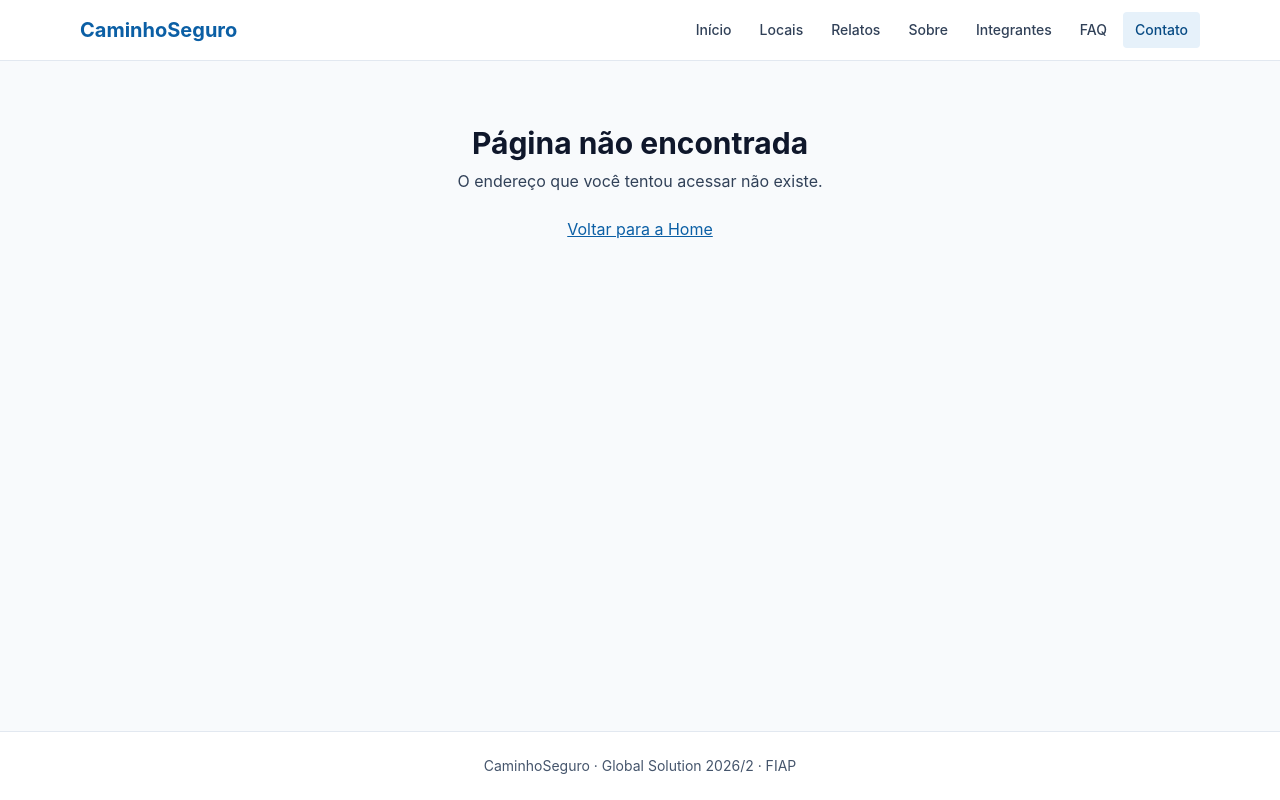
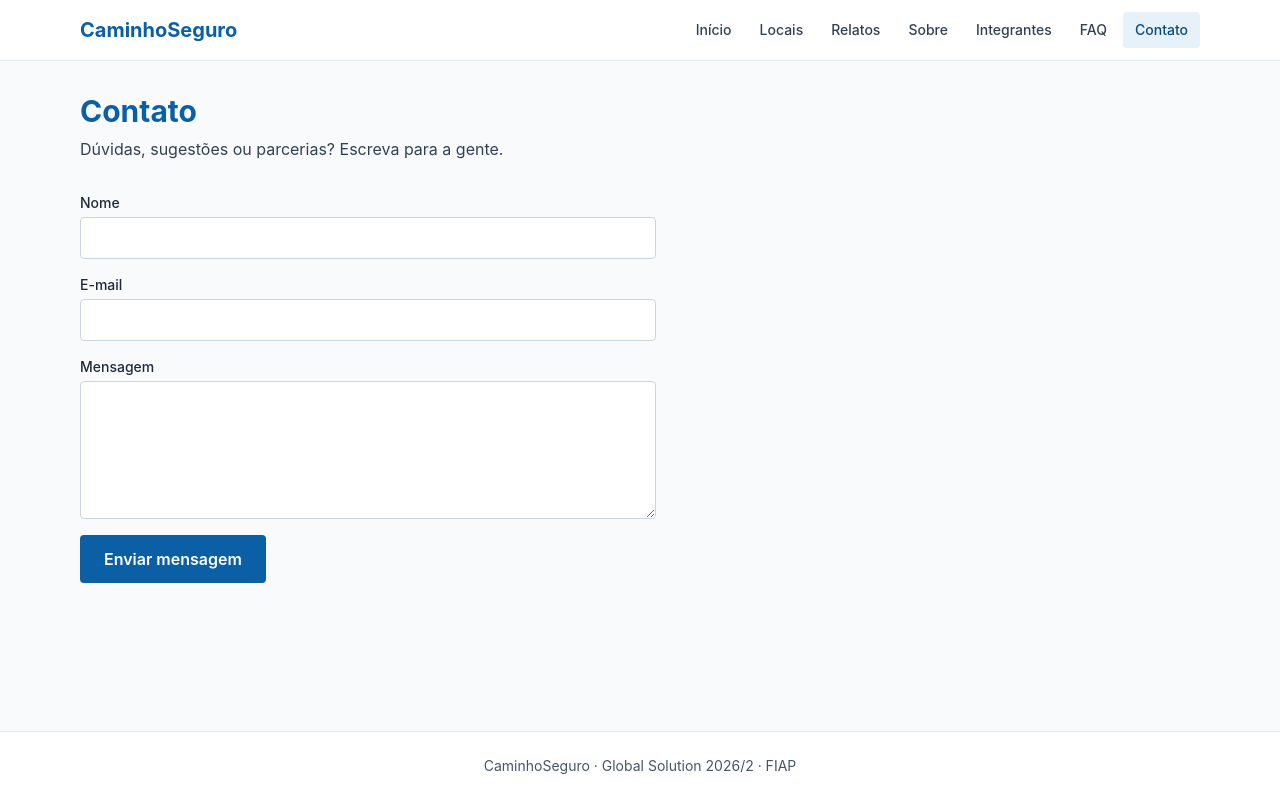
Before and after one commit to TailyniDev/caminhoseguro-front, a React (Vite) app: page /contato in a window 1280 px wide. Built offline with nearby package versions, Linux system fonts and the light colour scheme.

Commit message:
feat: cria página de contato com validação

```diff
--- /dev/null
+++ b/src/pages/Contato/index.tsx
@@ -0,0 +1,90 @@
+import { useState } from 'react'
+import { useForm } from 'react-hook-form'
+import TituloPagina from '../../components/TituloPagina'
+import CampoFormulario from '../../components/CampoFormulario'
+import { classeInput } from '../../utils/estilos'
+
+interface ContatoFormData {
+  nome: string
+  email: string
+  mensagem: string
+}
+
+export default function Contato() {
+  const [enviado, setEnviado] = useState(false)
+  const {
+    register,
+    handleSubmit,
+    reset,
+    formState: { errors },
+  } = useForm<ContatoFormData>()
+
+  function onSubmit() {
+    // Formulário institucional: a API não tem endpoint de contato, então só confirmamos na tela.
+    setEnviado(true)
+    reset()
+  }
+
+  return (
+    <section className="max-w-xl">
+      <TituloPagina titulo="Contato" subtitulo="Dúvidas, sugestões ou parcerias? Escreva para a gente." />
+
+      <form onSubmit={handleSubmit(onSubmit)} noValidate className="space-y-4">
+        <CampoFormulario id="nome" label="Nome" erro={errors.nome?.message}>
+          <input
+            id="nome"
+            type="text"
+            className={classeInput}
+            aria-invalid={Boolean(errors.nome)}
+            aria-describedby={errors.nome ? 'nome-erro' : undefined}
+            {...register('nome', {
+              required: 'Informe seu nome.',
+              minLength: { value: 3, message: 'O nome precisa ter pelo menos 3 caracteres.' },
+            })}
+          />
+        </CampoFormulario>
+
+        <CampoFormulario id="email" label="E-mail" erro={errors.email?.message}>
+          <input
+            id="email"
+            type="email"
+            className={classeInput}
+            aria-invalid={Boolean(errors.email)}
+            aria-describedby={errors.email ? 'email-erro' : undefined}
+            {...register('email', {
+              required: 'Informe seu e-mail.',
+              pattern: { value: /^\S+@\S+\.\S+$/, message: 'Informe um e-mail válido.' },
+            })}
+          />
+        </CampoFormulario>
+
+        <CampoFormulario id="mensagem" label="Mensagem" erro={errors.mensagem?.message}>
+          <textarea
+            id="mensagem"
+            rows={5}
+            className={classeInput}
+            aria-invalid={Boolean(errors.mensagem)}
+            aria-describedby={errors.mensagem ? 'mensagem-erro' : undefined}
+            {...register('mensagem', {
+              required: 'Escreva sua mensagem.',
+              minLength: { value: 10, message: 'A mensagem precisa ter pelo menos 10 caracteres.' },
+            })}
+          />
+        </CampoFormulario>
+
+        <button
+          type="submit"
+          className="rounded bg-primary px-6 py-3 font-semibold text-white hover:bg-primary-dark"
+        >
+          Enviar mensagem
+        </button>
+
+        {enviado && (
+          <p role="status" className="rounded bg-primary-bg p-3 text-primary-dark">
+            Mensagem enviada! Obrigado pelo contato.
+          </p>
+        )}
+      </form>
+    </section>
+  )
+}
--- a/src/routes/AppRoutes.tsx
+++ b/src/routes/AppRoutes.tsx
@@ -5,6 +5,7 @@ import Sobre from '../pages/Sobre'
 import Faq from '../pages/Faq'
 import Integrantes from '../pages/Integrantes'
 import NaoEncontrada from '../pages/NaoEncontrada'
+import Contato from '../pages/Contato'
 
 export const router = createBrowserRouter([
   {
@@ -16,6 +17,7 @@ export const router = createBrowserRouter([
       { path: 'faq', element: <Faq /> },
       { path: 'integrantes', element: <Integrantes /> },
       { path: '*', element: <NaoEncontrada /> },
+      { path: 'contato', element: <Contato /> },
     ],
   },
 ])
```
Also changed, not shown: src/components/CampoFormulario/index.tsx (renamed from src/components/components/CampoFormulario/index.tsx).
